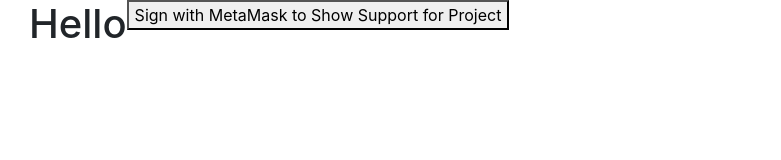
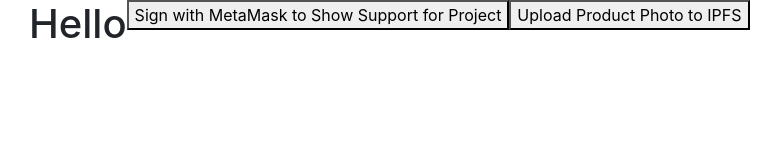
Before and after one commit to dev-bootcamp-2019/final-project-danielmcclure, a website: page src/index.html in a window 1280 px wide. Shown: the whole page, without its empty margins (41-822 px from the left). Drawn offline with nearby package versions, Linux system fonts and the light colour scheme.

Commit message:
Add IPFS

```diff
--- a/src/index.html
+++ b/src/index.html
@@ -16,8 +16,6 @@
         <h1>Hello <span id="eth-address"></span></h1>
         <p><button onclick="web3.personal.sign(web3.fromUtf8('Show Support for Project'), web3.eth.coinbase, console.log);">Sign with MetaMask to Show Support for Project</button></p>
         <script type='text/javascript'>
-
-
           (function loop() {
           if (web3.eth.accounts[0]) {
             document.getElementById("eth-address").innerHTML = web3.eth.accounts[0];
@@ -26,6 +24,7 @@
           }
         }());
       </script>
+      <p><button onclick="">Upload Product Photo to IPFS</button></p>
       </div>
     </div>
 
```
